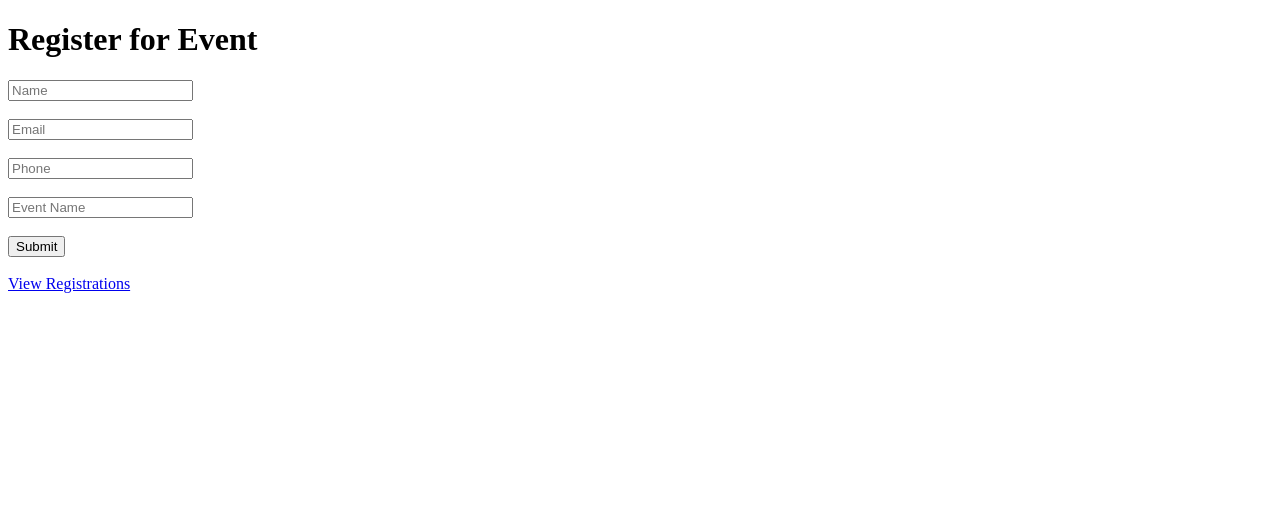
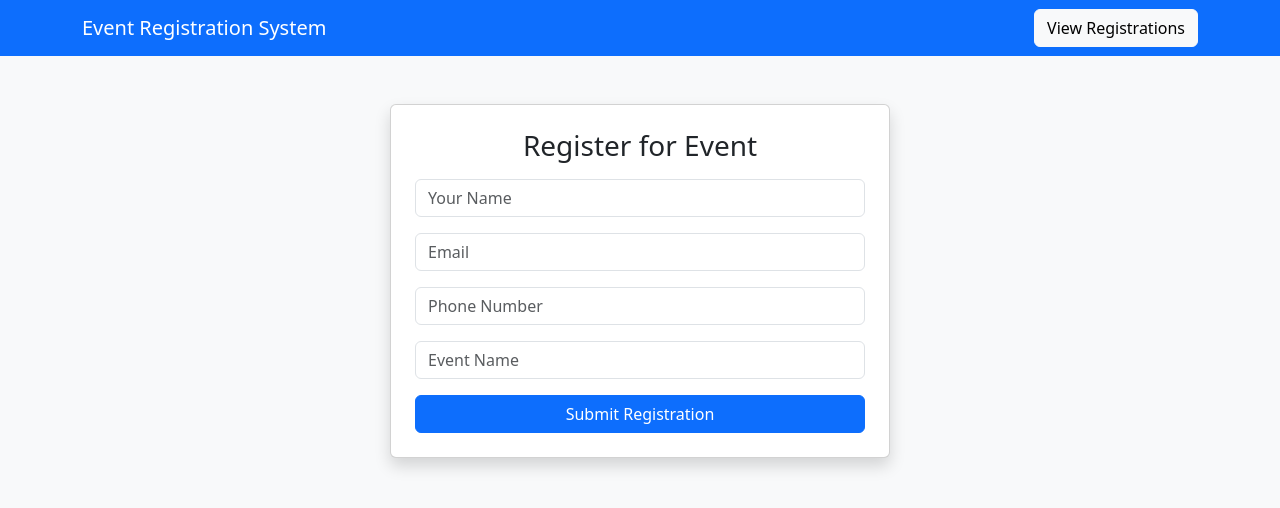
Before and after one commit to AbhishekRay79/Event-Registration-System, a Django app: page / in a window 1280 px wide. Shown: the top 508 px of the page. Run offline with Django 5.2, Linux system fonts and the light colour scheme.

Commit message:
Updated UI styling and added Back button

```diff
--- a/event_app/templates/index.html
+++ b/event_app/templates/index.html
@@ -1,19 +1,43 @@
 <!DOCTYPE html>
-<html>
+<html lang="en">
 <head>
+    <meta charset="UTF-8">
+    <meta name="viewport" content="width=device-width, initial-scale=1.0">
     <title>Event Registration</title>
+    <link href="https://cdn.jsdelivr.net/npm/bootstrap@5.3.2/dist/css/bootstrap.min.css" rel="stylesheet">
 </head>
-<body>
-    <h1>Register for Event</h1>
-    <form method="POST">
-        {% csrf_token %}
-        <input type="text" name="name" placeholder="Name" required><br><br>
-        <input type="email" name="email" placeholder="Email" required><br><br>
-        <input type="text" name="phone" placeholder="Phone" required><br><br>
-        <input type="text" name="event_name" placeholder="Event Name" required><br><br>
-        <button type="submit">Submit</button>
-    </form>
-    <br>
-    <a href="/view">View Registrations</a>
+<body class="bg-light">
+
+<nav class="navbar navbar-dark bg-primary">
+    <div class="container">
+        <a class="navbar-brand" href="/">Event Registration System</a>
+        <a class="btn btn-light" href="/view">View Registrations</a>
+    </div>
+</nav>
+
+<div class="container mt-5">
+    <div class="card shadow p-4 mx-auto" style="max-width: 500px;">
+        <h3 class="text-center mb-3">Register for Event</h3>
+
+        <form method="POST">
+            {% csrf_token %}
+            <div class="mb-3">
+                <input type="text" name="name" class="form-control" placeholder="Your Name" required>
+            </div>
+            <div class="mb-3">
+                <input type="email" name="email" class="form-control" placeholder="Email" required>
+            </div>
+            <div class="mb-3">
+                <input type="text" name="phone" class="form-control" placeholder="Phone Number" required>
+            </div>
+            <div class="mb-3">
+                <input type="text" name="event_name" class="form-control" placeholder="Event Name" required>
+            </div>
+
+            <button type="submit" class="btn btn-primary w-100">Submit Registration</button>
+        </form>
+    </div>
+</div>
+
 </body>
 </html>
```
Also changed, not shown: event_app/templates/success.html (+20 -4 lines), event_app/templates/view_registrations.html (+33 -5 lines), db.sqlite3.
